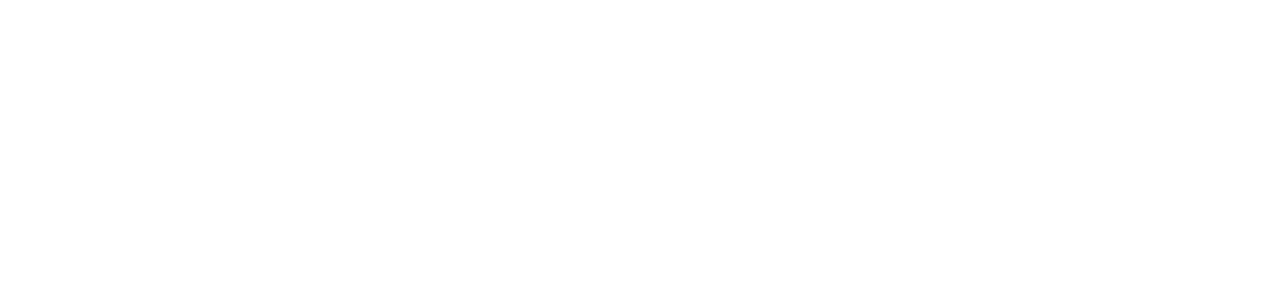
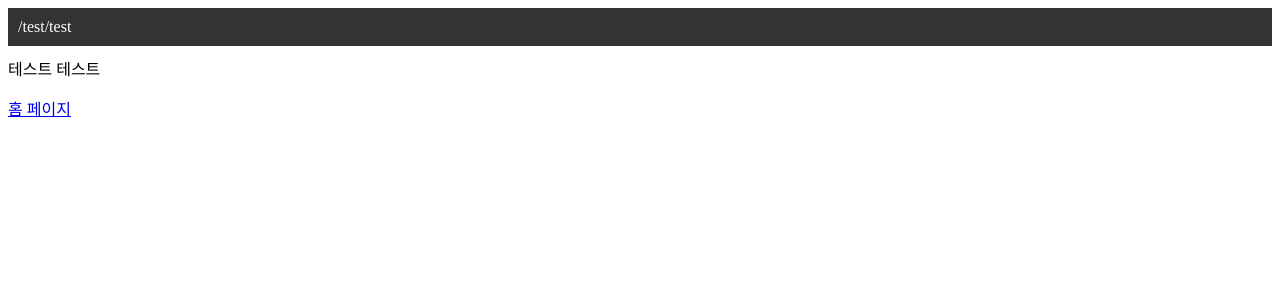
Before and after one commit to nihil-template/nihil-react-template, a React app: page /test/test in a window 1280 px wide. Shown: the top 300 px of the page. Built offline with nearby package versions, Linux system fonts and the light colour scheme.

Commit message:
2021 1028 템플릿 업데이트

```diff
--- a/src/index.tsx
+++ b/src/index.tsx
@@ -5,12 +5,14 @@ import { BrowserRouter as Router, Route } from 'react-router-dom';
 import App from '@/App';
 import { store } from '@/store';
 import TestPage from './pages/test';
+import TestTestPage from './pages/testtest';
 
 const ReduxApp = (
   <Provider store={store}>
     <Router>
       <Route exact path='/' component={App} />
       <Route exact path='/test' component={TestPage} />
+      <Route path='/test/test' component={TestTestPage} />
     </Router>
   </Provider>
 );
--- /dev/null
+++ b/src/pages/testtest.tsx
@@ -0,0 +1,26 @@
+import React from 'react';
+import { css } from '@emotion/react';
+import { Link, RouteComponentProps } from 'react-router-dom';
+
+const TestTestPage = ({ location, }: RouteComponentProps) => {
+  const style = css`
+    color: #ffffff;
+    background-color: #333333;
+    padding: 10px;
+    margin-bottom: 10px;
+  `;
+
+  return (
+    <>
+      <div css={style}>{location.pathname}</div>
+      <div>테스트 테스트</div>
+      <p>
+        <Link to='/'>
+          홈 페이지
+        </Link>
+      </p>
+    </>
+  );
+};
+
+export default TestTestPage;
```
Also changed, not shown: package.json (+21 -21 lines), 2 other files (tests, documents, lock files or other folders).
